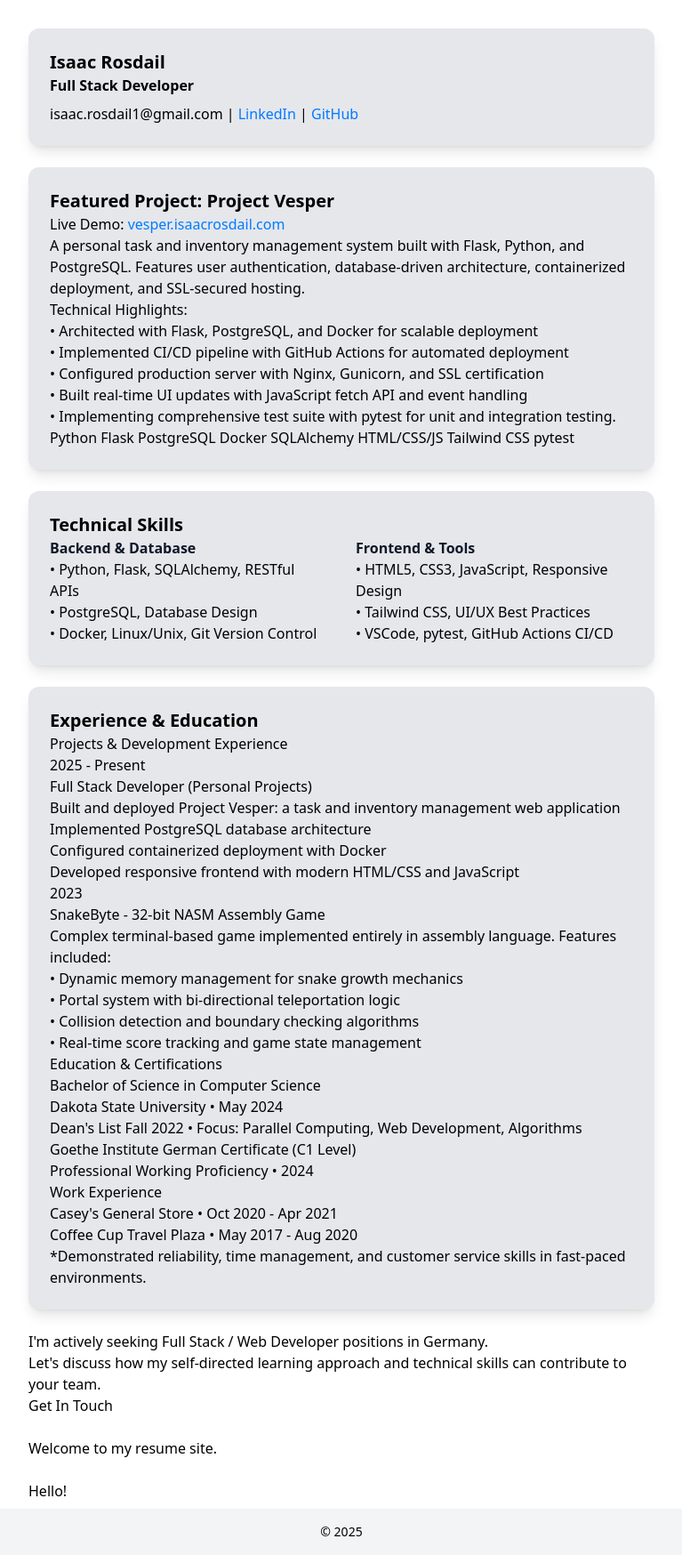
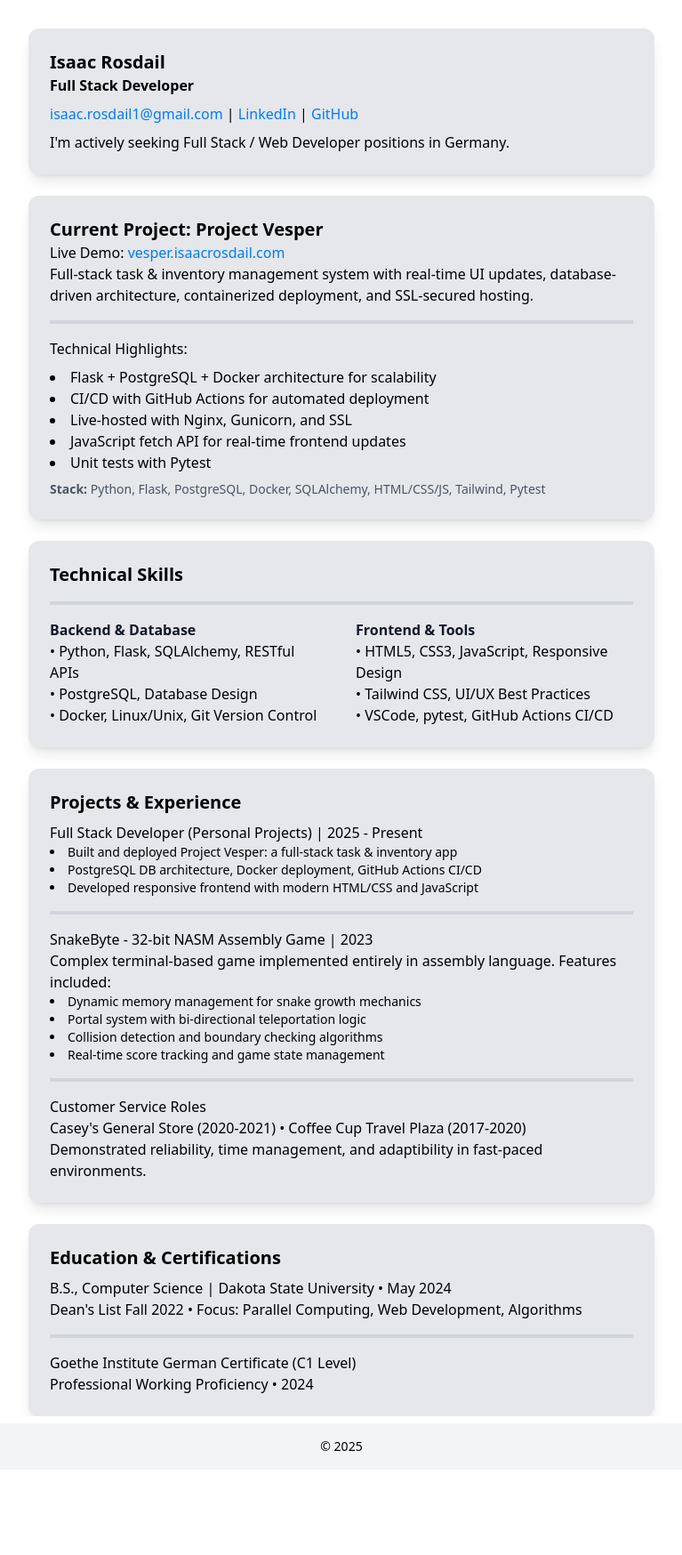
Before and after one commit to isaacrosdail/resume-site, a Flask app: page / in a window 1280 px wide. Shown: the part 72-1820 px from the top of the page at 89% size, without its empty margins (256-1023 px from the left). After the commit the page ends 1703 px from the top, so only its background shows below. Run offline with Flask 3, Linux system fonts and the light colour scheme; style sheets or scripts are compiled from the project's sources.

Commit message:
Clean up main page, trim text, add borders for hierarchy/clarity

```diff
--- a/app/core/templates/index.html
+++ b/app/core/templates/index.html
@@ -9,7 +9,7 @@
 Essential Sections:
 1. Header/Hero - Name, title (eg "Full Stack Developer"), brief tagline
 2. Contact - Email, LinkedIn, Github, maybe location
-3. Featured Project - Link to main project site with brief desc
+3. Current Project - Link to main project site with brief desc
 4. Skills - Tech stack I'm comfortable with
 5. Experience - Work history (even if limited, internships/relevant projects count -> NASM SnakeByte, ...)
 6. Education - Degree, certs, relevant coursework (Also put Goethe cert stuff here?)
@@ -21,6 +21,7 @@ Nice-to-have sections:
 
 Note: the rel="noopener noreferrer" part in our anchor elements prevent security issues with the new tab? Study this
 -->
+
 <div class="max-w-3xl mx-auto overflow-x-auto px-4 sm:px-8 space-y-6 mt-10">
 
     <!-- Hero Card -->
@@ -28,7 +29,10 @@ Note: the rel="noopener noreferrer" part in our anchor elements prevent security
         <h1 class="text-xl font-semibold">Isaac Rosdail</h1>
         <h2 class="text-l font-semibold mb-2">Full Stack Developer</h2>
         <p>
-            isaac.rosdail1@gmail.com |
+            <a href="mailto:isaac.rosdail1@gmail.com"
+                class="card-link">
+                isaac.rosdail1@gmail.com
+            </a> |
             <a href="https://www.linkedin.com/in/isaacrosdail/"
                 class="card-link"
                 target="_blank"
@@ -38,56 +42,37 @@ Note: the rel="noopener noreferrer" part in our anchor elements prevent security
                 target="_blank"
                 rel="noopener noreferrer">GitHub</a>
         </p>
+        <p class="mt-2">I'm actively seeking Full Stack / Web Developer positions in Germany.</p>
     </section>
 
-    <!-- Featured Project Section/Card -->
-    <section id="featured-project" class="bg-gray-200 p-6 rounded-xl shadow-lg"> <!-- Card container -->
-        <h1 class="text-xl font-semibold">Featured Project: Project Vesper</h1>
+    <!-- Current Project Section/Card -->
+    <section id="current-project" class="bg-gray-200 p-6 rounded-xl shadow-lg"> <!-- Card container -->
+        <h1 class="text-xl font-semibold">Current Project: Project Vesper</h1>
         <p>Live Demo:
-            <a href="https://vesper.isaacrosdail.com" class="card-link" target="_blank" rel="noopener noreferrer">vesper.isaacrosdail.com</a>
+            <a href="https://vesper.isaacrosdail.com"
+                class="card-link"
+                target="_blank"
+                rel="noopener noreferrer">vesper.isaacrosdail.com</a>
         </p>
-        <p>
-            A personal task and inventory management system built with Flask, Python, and PostgreSQL. Features user authentication, database-driven architecture, containerized deployment, and SSL-secured hosting.
+        <p><!-- Add in later after auth: user authentication -->
+            Full-stack task & inventory management system with real-time UI updates, database-driven architecture, containerized deployment, and SSL-secured hosting.
         </p>
-
+        <hr class="my-4 border-gray-300 border-2">
         <!-- Technical Highlights Box -->
         <div>
             <p>Technical Highlights:</p>
-            <ul>
-                <li>
-                    <span>•</span>
-                    Architected with Flask, PostgreSQL, and Docker for scalable deployment
-                </li>
-                <li>
-                    <span>•</span>
-                    Implemented CI/CD pipeline with GitHub Actions for automated deployment
-                </li>
-                <li>
-                    <span>•</span>
-                    Configured production server with Nginx, Gunicorn, and SSL certification
-                </li>
-                <li>
-                    <span>•</span>
-                    Built real-time UI updates with JavaScript fetch API and event handling
-                </li>
-                <li>
-                    <span>•</span>
-                    <!-- Achieved 100% test coverage with pytest and integration testing -->
-                    Implementing comprehensive test suite with pytest for unit and integration testing.
-                </li>
+            <ul class="list-disc list-inside mt-2">
+                <li>Flask + PostgreSQL + Docker architecture for scalability</li>
+                <li>CI/CD with GitHub Actions for automated deployment</li>
+                <li>Live-hosted with Nginx, Gunicorn, and SSL</li>
+                <li>JavaScript fetch API for real-time frontend updates</li>
+                <!-- GOAL FOR LATER: Achieved 100% test coverage with pytest and integration testing -->
+                <li>Unit tests with Pytest</li>
             </ul>
-
             <!-- Tech Stack -->
-            <div>
-                <span>Python</span>
-                <span>Flask</span>
-                <span>PostgreSQL</span>
-                <span>Docker</span>
-                <span>SQLAlchemy</span>
-                <span>HTML/CSS/JS</span>
-                <span>Tailwind CSS</span>
-                <span>pytest</span>
-            </div>
+            <p class="text-sm mt-2 text-gray-600">
+                <span class="font-bold">Stack: </span>Python, Flask, PostgreSQL, Docker, SQLAlchemy, HTML/CSS/JS, Tailwind, Pytest
+            </p>
         </div>
 
     </section>
@@ -95,6 +80,7 @@ Note: the rel="noopener noreferrer" part in our anchor elements prevent security
     <!-- Technical Skills Section/Card -->
     <section id="technical-skills" class="bg-gray-200 p-6 rounded-xl shadow-lg"> <!-- Card container -->
         <h1 class="text-xl font-semibold">Technical Skills</h1>
+        <hr class="my-4 border-gray-300 border-2">
         <div style="display: flex; gap: 2rem;">
             <div style="flex: 1;">
                 <h3 class="font-semibold text-gray-900">Backend & Database</h3>
@@ -115,91 +101,62 @@ Note: the rel="noopener noreferrer" part in our anchor elements prevent security
         </div>
     </section>
 
-    <!-- Experience & Education Section/Card -->
-    <section id="experience-education" class="bg-gray-200 p-6 rounded-xl shadow-lg"> <!-- Card container -->
-        <h1 class="text-xl font-semibold">Experience & Education</h1>
+    <!-- Projects & Experience Section/Card -->
+    <section id="projects-experience" class="bg-gray-200 p-6 rounded-xl shadow-lg"> <!-- Card container -->
+    <h1 class="text-xl font-semibold">Projects & Experience</h1>
 
-        <!-- Projects Section -->
-        <div>
-            <h3>Projects & Development Experience</h3>
-
-            <div>
-                <!-- Vesper Project Experience -->
-                <div>
-                    <p>2025 - Present</p>
-                    <h4>Full Stack Developer (Personal Projects)</h4>
-                    <ul>
-                        <li>Built and deployed Project Vesper: a task and inventory management web application</li>
-                        <li>Implemented PostgreSQL database architecture</li>
-                        <li>Configured containerized deployment with Docker</li>
+        <!-- Roject Vesper -->
+        <div class="mt-2">
+            <h4>Full Stack Developer (Personal Projects) | 2025 - Present</h4>
+            <ul class="list-disc list-inside text-sm">
+                <li>Built and deployed Project Vesper: a full-stack task & inventory app</li>
+                <li>PostgreSQL DB architecture, Docker deployment, GitHub Actions CI/CD</li>
                 <li>Developed responsive frontend with modern HTML/CSS and JavaScript</li>
             </ul>
         </div>
-
+        <hr class="my-4 border-gray-300 border-2">
         <!-- SnakeByte Project -->
-                <div>
-                    <p>2023</p>
-                    <h4>SnakeByte - 32-bit NASM Assembly Game</h4>
-                    <div>
-                        <p>
-                            Complex terminal-based game implemented entirely in assembly language. Features included:
-                        </p>
-                        <ul>
-                            <li>• Dynamic memory management for snake growth mechanics</li>
-                            <li>• Portal system with bi-directional teleportation logic</li>
-                            <li>• Collision detection and boundary checking algorithms</li>
-                            <li>• Real-time score tracking and game state management</li>
+        <div class="mt-2">
+            <h4>SnakeByte - 32-bit NASM Assembly Game | 2023</h4>
+            <p>Complex terminal-based game implemented entirely in assembly language. Features included:</p>
+            <ul class="list-disc list-inside text-sm">
+                <li>Dynamic memory management for snake growth mechanics</li>
+                <li>Portal system with bi-directional teleportation logic</li>
+                <li>Collision detection and boundary checking algorithms</li>
+                <li>Real-time score tracking and game state management</li>
             </ul>
         </div>
+        <hr class="my-4 border-gray-300 border-2">
+        <!-- Previous Work Experience -->
+        <div>
+            <h3>Customer Service Roles</h3>
+            <p>Casey's General Store (2020-2021) • Coffee Cup Travel Plaza (2017-2020)</p>
+            <p>Demonstrated reliability, time management, and adaptibility in fast-paced environments.</p>
         </div>
-            </div>
-        </div>
+    </section>
 
-        <!-- Education Section -->
-        <div>
-            <h3>Education & Certifications</h3>
+    <!-- Education & Certifications Section/Card -->
+    <section id="education" class="bg-gray-200 p-6 rounded-xl shadow-lg"> <!-- Card container -->
+        <h1 class="text-xl font-semibold">Education & Certifications</h1>
 
-            <div>
-                <div>
-                    <p>Bachelor of Science in Computer Science</p>
-                    <p>Dakota State University • May 2024</p>
+            <!-- Degree -->
+            <div class="mt-2">
+                <p>B.S., Computer Science | Dakota State University • May 2024</p>
                 <p>Dean's List Fall 2022 • Focus: Parallel Computing, Web Development, Algorithms</p>
             </div>
-
+            <hr class="my-4 border-gray-300 border-2">
+            <!-- Additional Education / Certifications -->
             <div>
                 <p>Goethe Institute German Certificate (C1 Level)</p>
                 <p>Professional Working Proficiency • 2024 </p>
             </div>
-            </div>
-        </div>
-
-        <!-- Work Experience -->
-        <div>
-            <h3>Work Experience</h3>
-            <p>Casey's General Store • Oct 2020 - Apr 2021</p>
-            <p>Coffee Cup Travel Plaza • May 2017 - Aug 2020</p>
-            <p>
-                *Demonstrated reliability, time management, and customer service skills in fast-paced environments.
-            </p>
-        </div>
     </section>
 
-    <!-- Call to Action -->
-    <div>
-        <p>
-           I'm actively seeking Full Stack / Web Developer positions in Germany.
-        </p>
-        <p>
-            Let's discuss how my self-directed learning approach and technical skills can contribute to your team.
-        </p>
-        <a href="mailto:isaac.rosdail1@gmail.com">
-            Get In Touch
-        </a>
-    </div>
-
+    {#
     <!-- Remove, but be sure to mimic dict reference for lang toggle functionality -->
     <h1>{{ strings["intro"] }}</h1>
         <p>Hello!</p>
+    #}
 
 </div>
 
```
Lines whose indentation alone changed are shown as unchanged.
